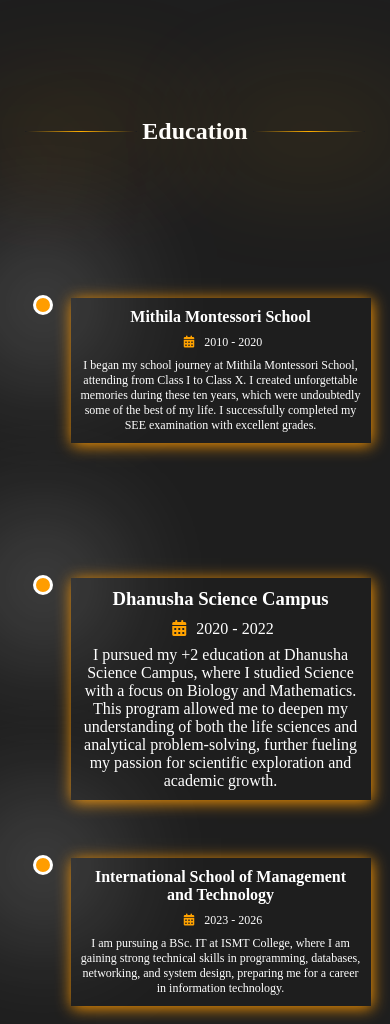
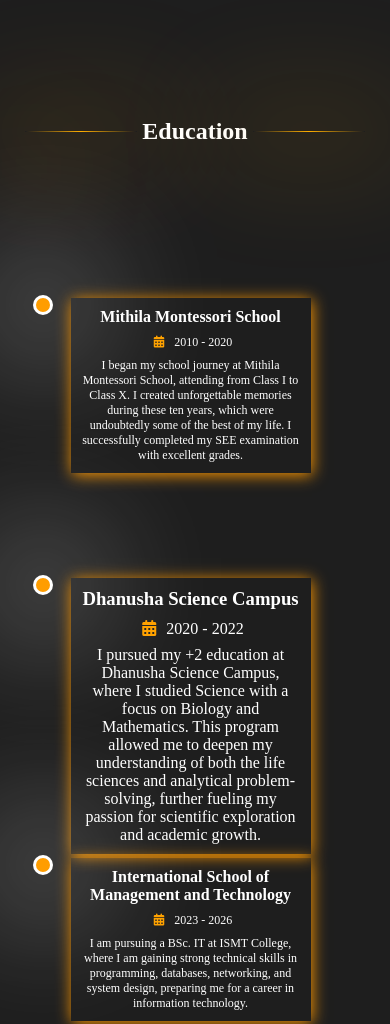
Before and after one commit to thakur-anish/Personal-Portfolio, a plain HTML site: page index.html in a window 390 px wide. Shown: the part 1499-2523 px from the top of the page. Drawn offline with Linux system fonts and the light colour scheme.

Commit message:
Update portfolio.css

```diff
--- a/portfolio.css
+++ b/portfolio.css
@@ -837,7 +837,7 @@
 
     .dot-content,
     .dot-content_2 {
-        width: 300px;
+        width: 240px;
         margin: 0px 50px;
         transform: none;
     }
@@ -864,7 +864,7 @@
 
     .dot-content,
     .dot-content_2 {
-        width: 300px;
+        width: 240px;
         margin: 0px 35px;
     }
 
```
